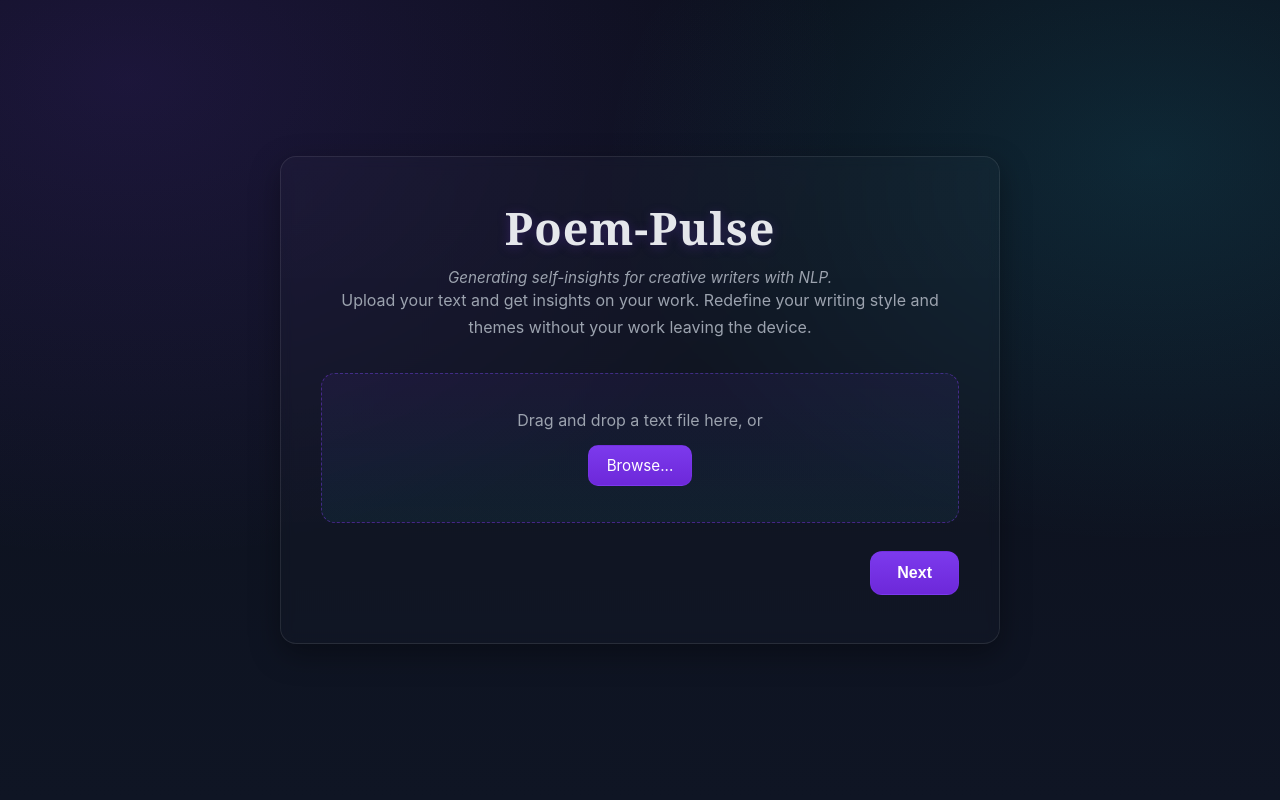
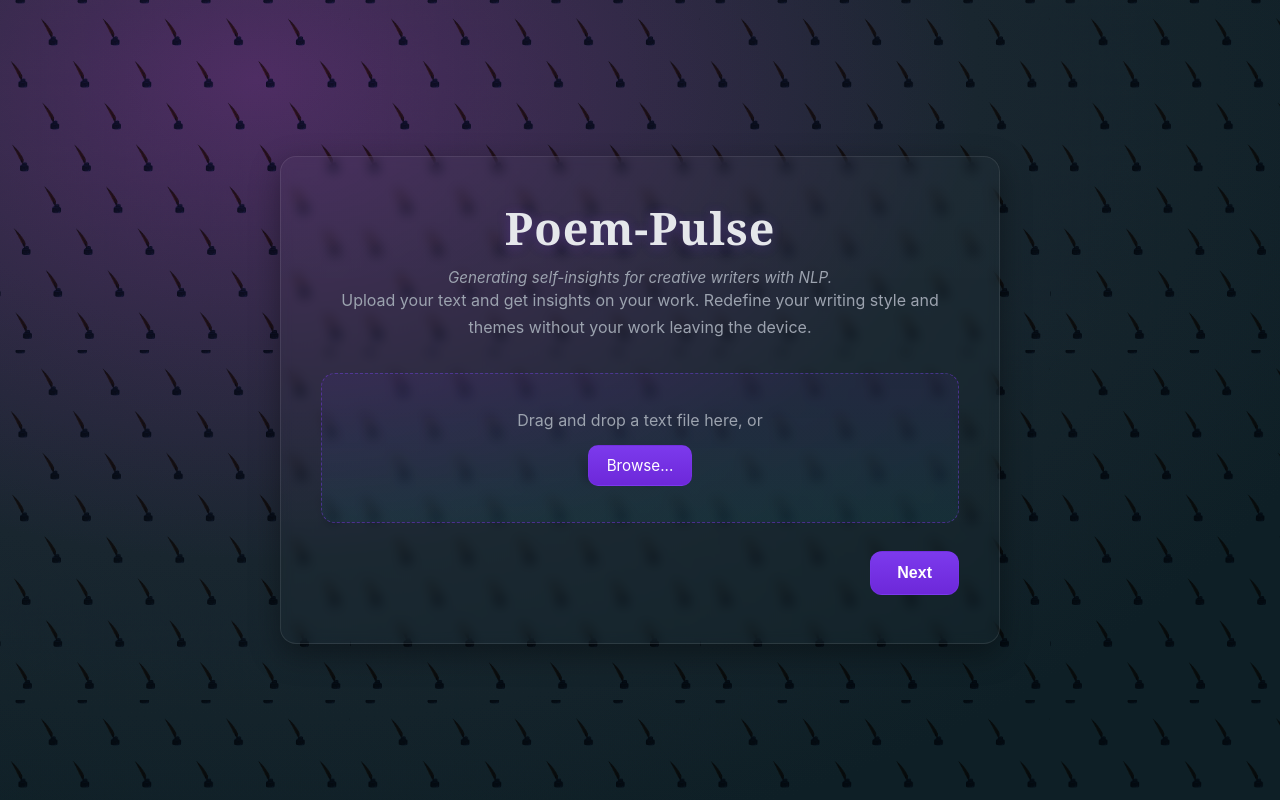
Before and after one commit to razaihtisham6-blip/Poem-Pulse-copy, a React (Create React App) app: page / in a window 1280 px wide. Built offline with nearby package versions, Linux system fonts and the light colour scheme.

Commit message:
Edit the Front home page  - Poem Pulse

```diff
--- a/src/App.css
+++ b/src/App.css
@@ -18,6 +18,14 @@ body {
   align-items: center;
   justify-content: center;
   padding: 24px;
+
+  /* 🌌 Background Image (enlarged icons) */
+  background-image: url("./Background.png"),
+    radial-gradient(1200px 800px at 20% 10%, #281a49 0%, #0d1623 60%, #07121c 100%);
+  background-repeat: repeat, no-repeat;
+  background-size: 350px auto, cover; /* ⬅️ increased from 220px to 350px */
+  background-position: top left, center;
+  background-blend-mode: overlay;
 }
 
 .container {
```
Also changed, not shown: src/Background.png (added).
